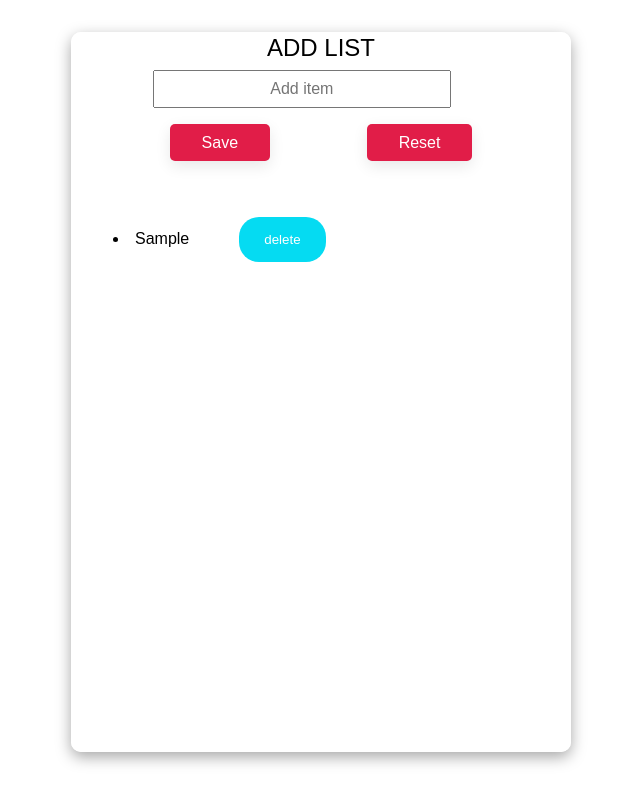
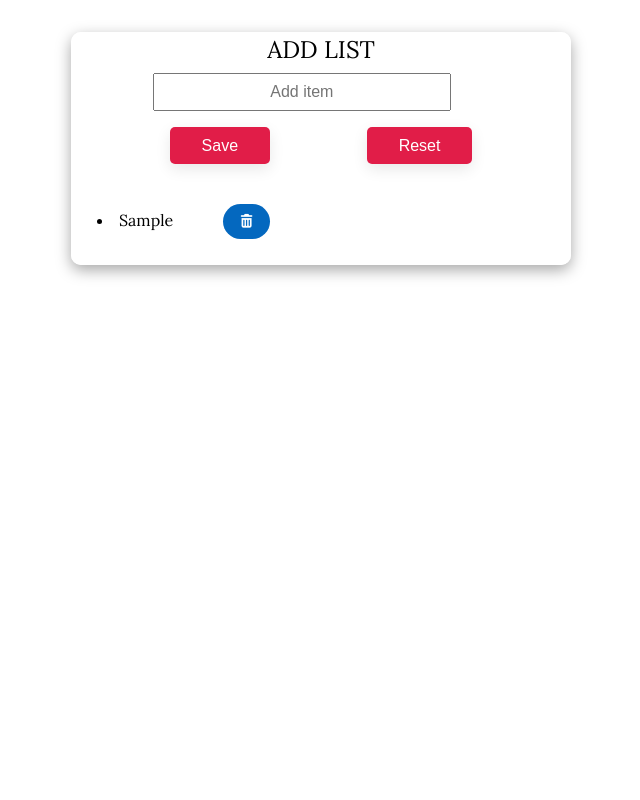
Before and after one commit to JJHannah/To-Do_List, a website built with Vite: page index.html in a window 1280 px wide. Both pictures are taken after typing "Sample" into the empty fields and a click on the button "Save". Shown: the whole page, without its empty margins (319-959 px from the left). Built offline with nearby package versions, Linux system fonts and the light colour scheme.

Commit message:
Fix change interface design add some css styles on container : width

```diff
--- a/css/style.css
+++ b/css/style.css
@@ -4,7 +4,7 @@
   box-sizing: border-box;
 }
 body {
-  font-family: "Satoshi", sans-serif;
+  font-family: "Lora", serif;
   font-size: 1rem;
   display: flex;
   justify-content: center;
@@ -13,7 +13,7 @@ body {
 .container {
   width: 500px;
   border: 2px solid white;
-  height: 90vh;
+  max-height: 90vh;
   margin-top: 2rem;
   border-radius: 10px;
   box-shadow: rgba(0, 0, 0, 0.35) 0px 5px 15px;
@@ -49,12 +49,11 @@ button {
 }
 .list {
   padding: 1.5rem;
-  margin: 1rem;
   text-align: left;
 }
 #deleteBtn {
   margin-left: 50px;
-  padding: 15px 25px;
+  padding: 10px 15px;
   border-radius: 20px;
-  background-color: #05dbf2;
+  background-color: #0468bf;
 }
--- a/index.html
+++ b/index.html
@@ -5,6 +5,20 @@
     <link rel="icon" type="image/svg+xml" href="/vite.svg" />
     <meta name="viewport" content="width=device-width, initial-scale=1.0" />
     <!-- fonts  -->
+    <link rel="preconnect" href="https://fonts.googleapis.com" />
+    <link rel="preconnect" href="https://fonts.gstatic.com" crossorigin />
+    <link
+      href="https://fonts.googleapis.com/css2?family=Lora:ital,wght@0,400..700;1,400..700&display=swap"
+      rel="stylesheet"
+    />
+    <!-- icons -->
+    <link
+      rel="stylesheet"
+      href="https://cdnjs.cloudflare.com/ajax/libs/font-awesome/7.0.1/css/all.min.css"
+      integrity="sha512-2SwdPD6INVrV/lHTZbO2nodKhrnDdJK9/kg2XD1r9uGqPo1cUbujc+IYdlYdEErWNu69gVcYgdxlmVmzTWnetw=="
+      crossorigin="anonymous"
+      referrerpolicy="no-referrer"
+    />
     <title>TODO-LIST</title>
   </head>
   <body>
--- a/src/utils/events.js
+++ b/src/utils/events.js
@@ -27,7 +27,7 @@ const eventsForm = () => {
       const newLi = document.createElement("LI");
       const newSpan = document.createElement("SPAN");
       const deleteButton = document.createElement("BUTTON");
-      deleteButton.textContent = "delete";
+      deleteButton.innerHTML = `<i class="fa-solid fa-trash-can"></i>`;
       deleteButton.id = "deleteBtn";
 
       newLi.appendChild(newSpan);
@@ -37,6 +37,7 @@ const eventsForm = () => {
 
       deleteButton.addEventListener("click", () => {
         list.removeChild(newLi);
+        todoList = [];
       });
     });
   }
```
